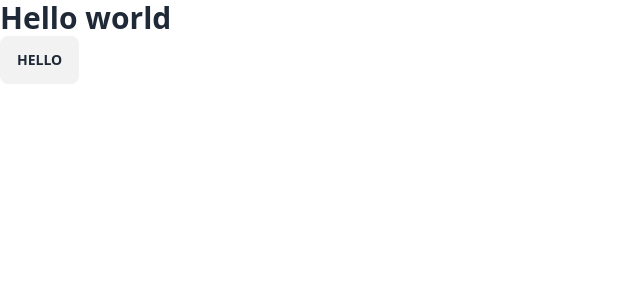
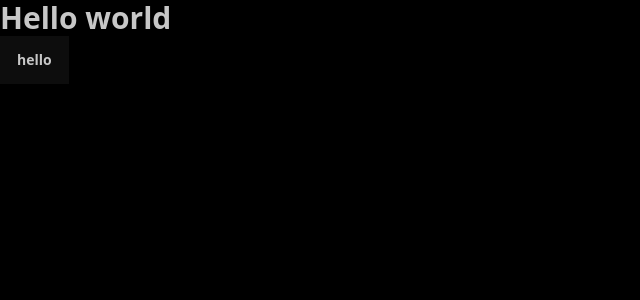
Before and after one commit to paulbgtr/paulbg, a Next.js app: page / in a window 1280 px wide. Shown: the top 300 px of the page, without its empty margins (0-640 px from the left). Built offline with nearby package versions, Linux system fonts and the light colour scheme.

Commit message:
Use black theme for the project

```diff
--- a/tailwind.config.js
+++ b/tailwind.config.js
@@ -15,4 +15,7 @@ module.exports = {
     },
   },
   plugins: [require("daisyui")],
+  daisyui: {
+    themes: ["black"],
+  },
 };
```
